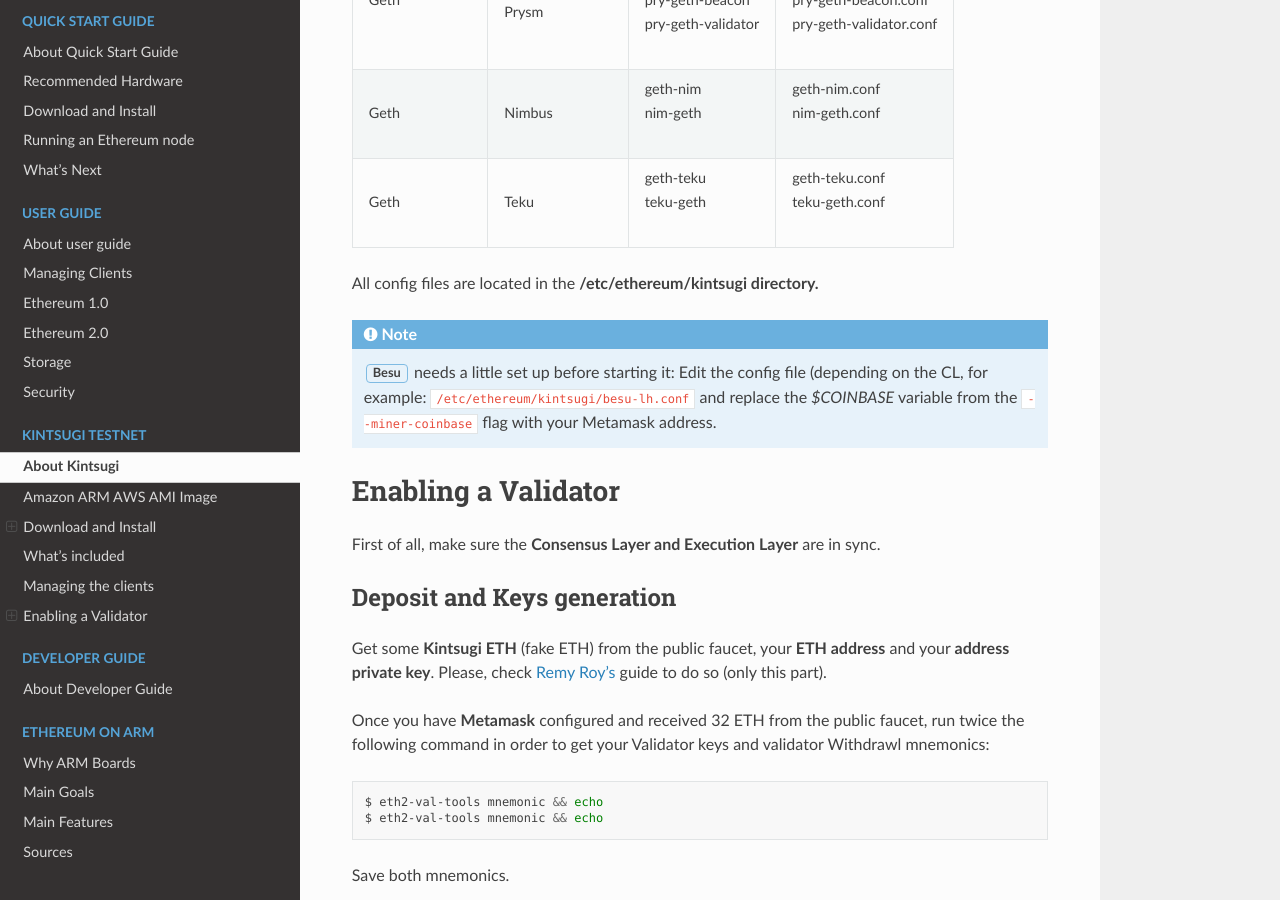
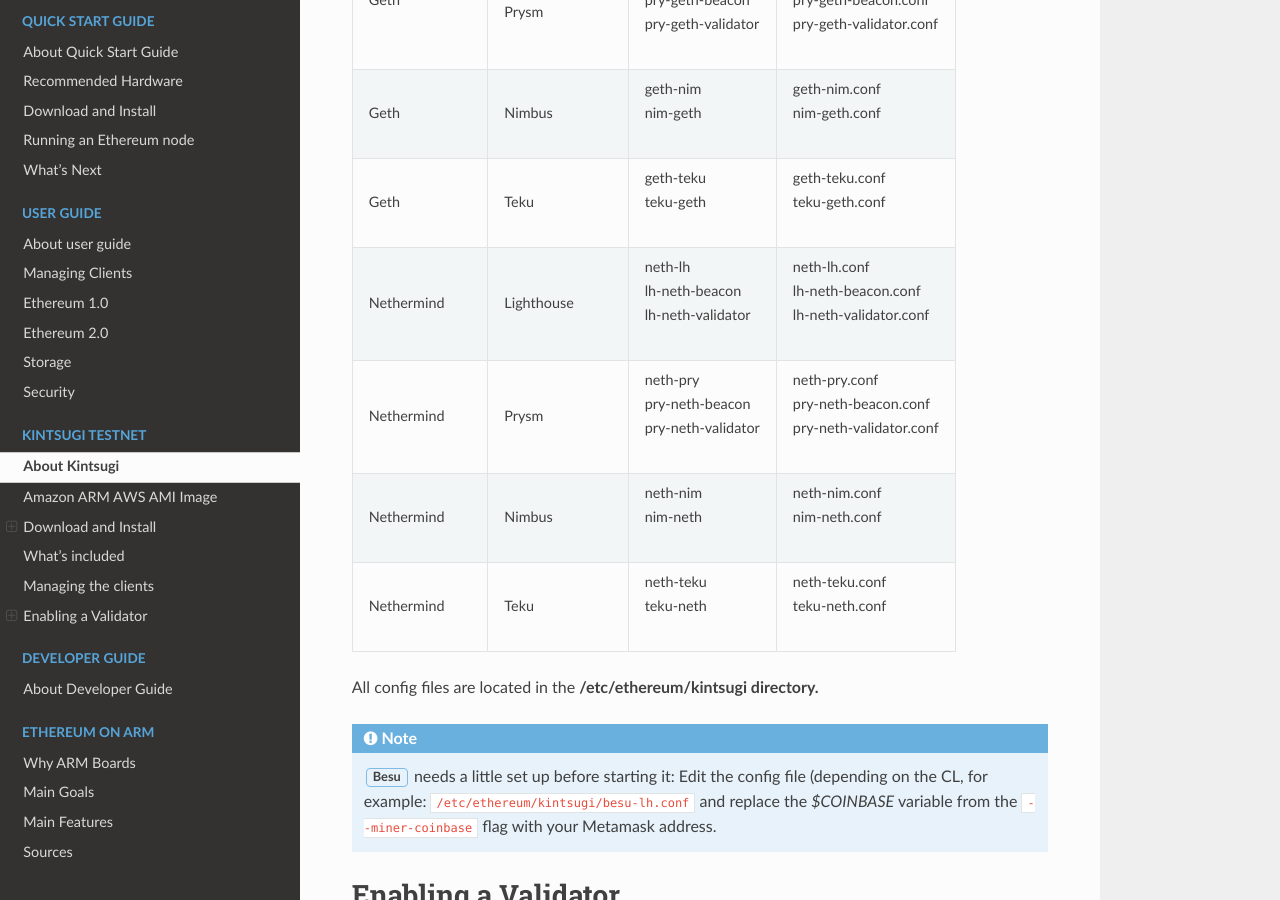
Before and after one commit to EOA-Blockchain-Labs/ethereumonarm, a Sphinx documentation site: the page built from docs/kintsugi/kintsugi-testnet.rst, in a window 1280 px wide and 900 px high, scrolled down 5644 px. Built offline with Sphinx 7.4.7 and the Read the Docs theme 2.0.0, drawn with Linux system fonts in a browser that asks for light colours.

Commit message:
Table typo

```diff
--- a/docs/kintsugi/kintsugi-testnet.rst
+++ b/docs/kintsugi/kintsugi-testnet.rst
@@ -255,6 +255,22 @@
   Geth, Teku, "| geth-teku
   | teku-geth", "| geth-teku.conf
   | teku-geth.conf"
+  Nethermind, Lighthouse, "| neth-lh
+  | lh-neth-beacon
+  | lh-neth-validator","| neth-lh.conf
+  | lh-neth-beacon.conf
+  | lh-neth-validator.conf"
+  Nethermind, Prysm, "| neth-pry
+  | pry-neth-beacon
+  | pry-neth-validator", "| neth-pry.conf
+  | pry-neth-beacon.conf
+  | pry-neth-validator.conf"
+  Nethermind, Nimbus, "| neth-nim
+  | nim-neth", "| neth-nim.conf
+  | nim-neth.conf"
+  Nethermind, Teku, "| neth-teku
+  | teku-neth", "| neth-teku.conf
+  | teku-neth.conf"
 
 
 All config files are located in the **/etc/ethereum/kintsugi directory.**
```
